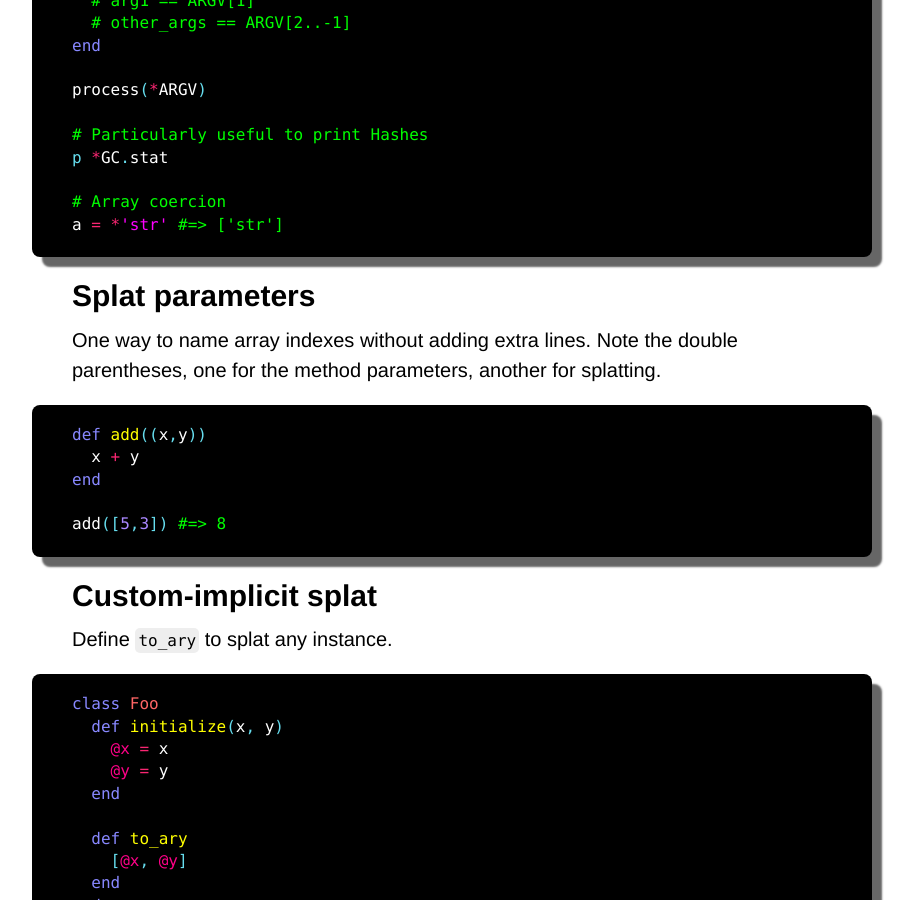
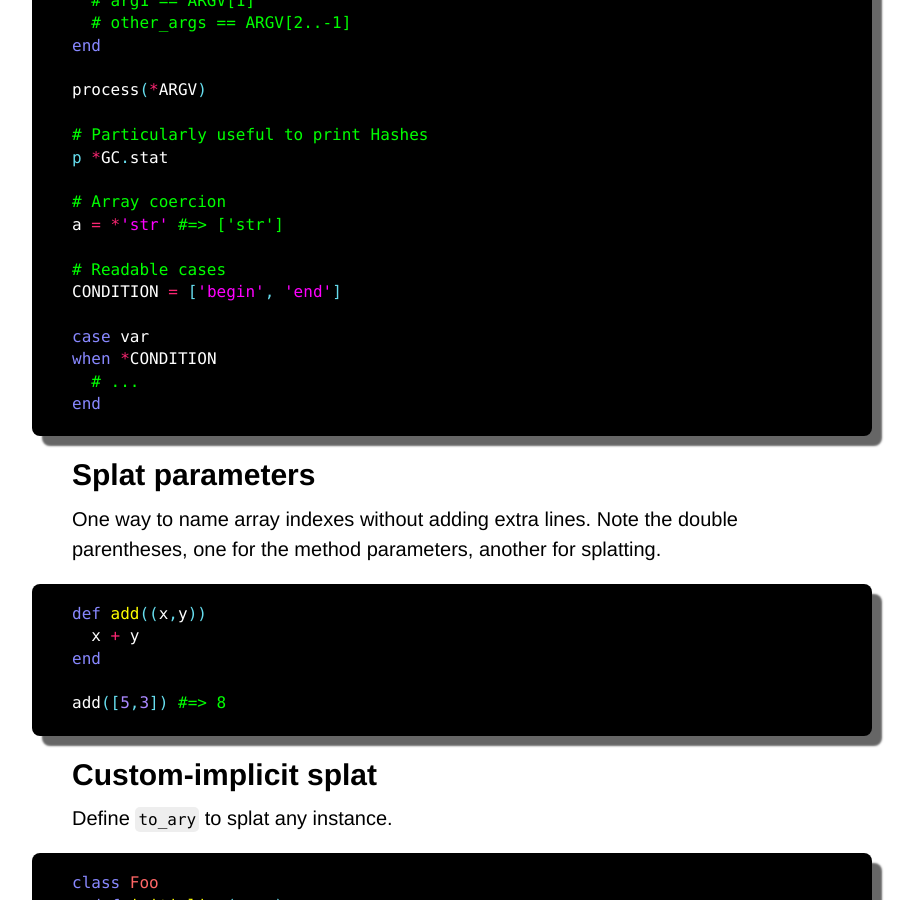
Before and after one commit to Maumagnaguagno/maumagnaguagno.github.io, a Jekyll site: the page built from ruby.md, in a window 1280 px wide and 900 px high, scrolled down 1479 px. Shown: the whole window, without its empty margins (188-1102 px from the left). Built offline with Jekyll 4.4.1, drawn with Linux system fonts in a browser that asks for light colours; our own code applies the rules of GitHub Pages for plain Markdown files.

Commit message:
Add case-when to Ruby Splat operator

````diff
--- a/ruby.md
+++ b/ruby.md
@@ -95,6 +95,14 @@ p *GC.stat
 
 # Array coercion
 a = *'str' #=> ['str']
+
+# Readable cases
+CONDITION = ['begin', 'end']
+
+case var
+when *CONDITION
+  # ...
+end
 ```
 
 ## Splat parameters
````
